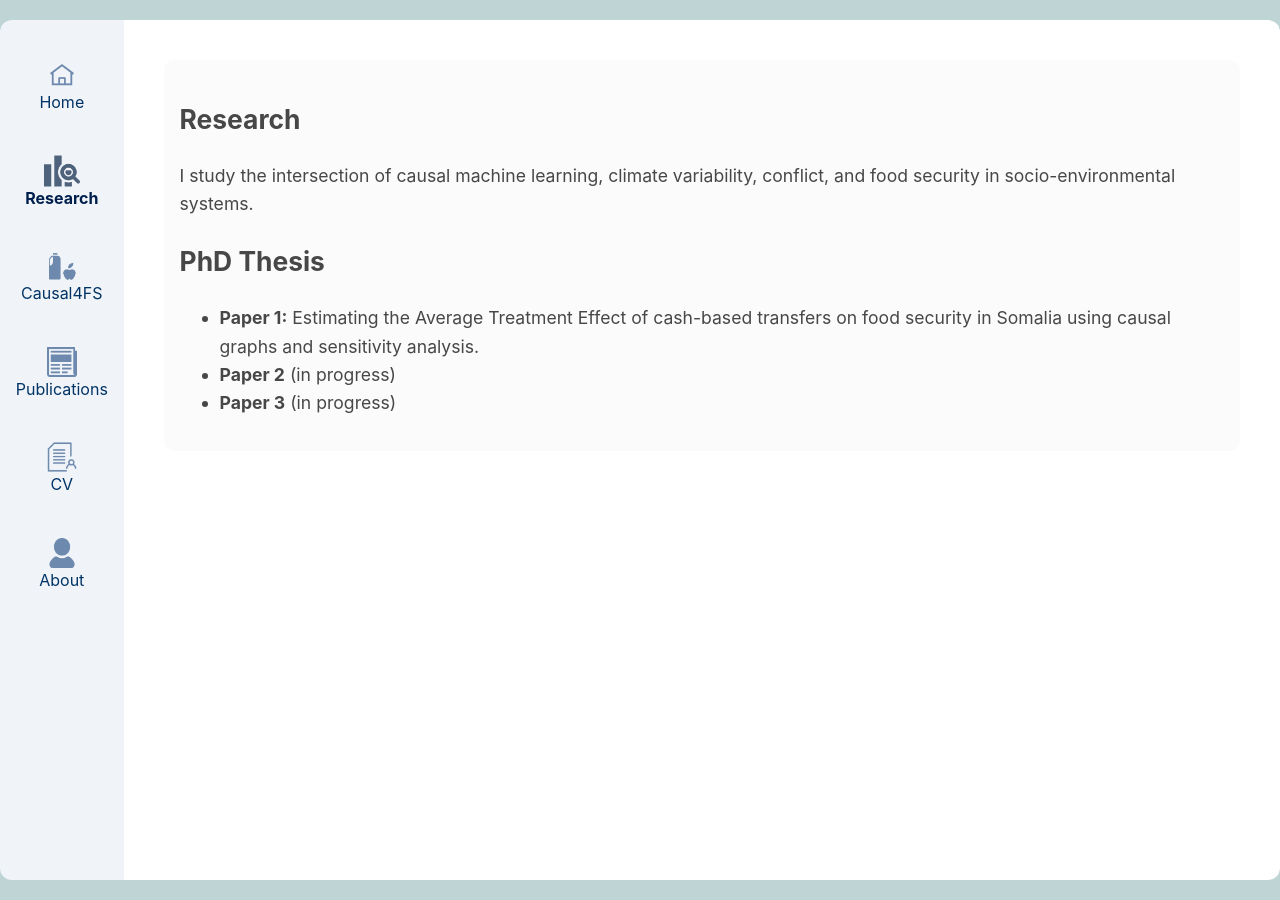
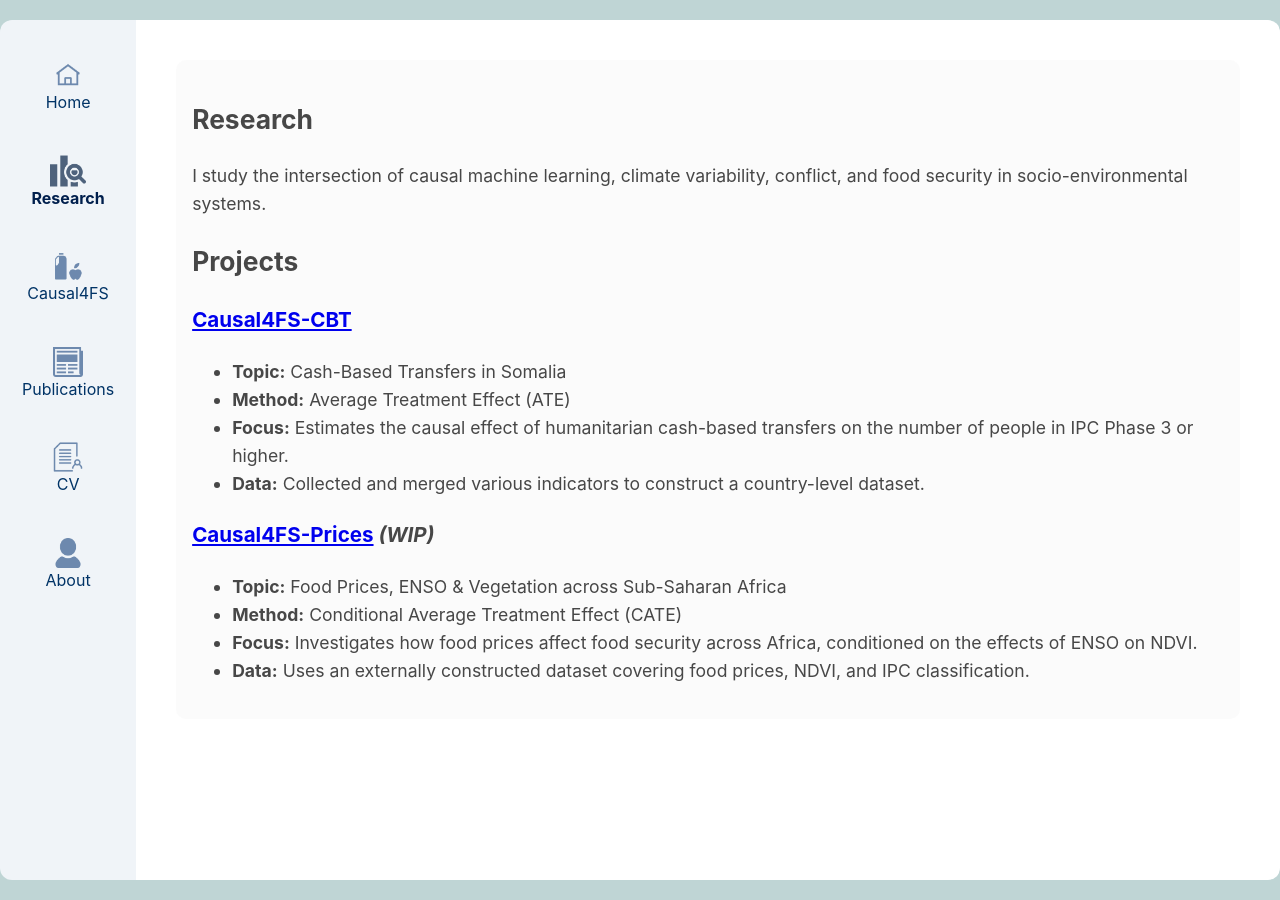
Before and after one commit to jordicbau/jordicbau.github.io, a Jekyll site: the page built from research.md, in a window 1280 px wide. Built offline with Jekyll 4.4.1, drawn with Linux system fonts in a browser that asks for light colours.

Commit message:
Update research.md

```diff
--- a/research.md
+++ b/research.md
@@ -7,10 +7,22 @@
 <h1>Research</h1>
 <p>I study the intersection of causal machine learning, climate variability, conflict, and food security in socio-environmental systems.</p>
 
-<h2>PhD Thesis</h2>
+<h2>Projects</h2>
+
+<h3><a href="https://github.com/jordicbau/Causal4FS-CBT" target="_blank">Causal4FS-CBT</a></h3>
 <ul>
-  <li><strong>Paper 1:</strong> Estimating the Average Treatment Effect of cash-based transfers on food security in Somalia using causal graphs and sensitivity analysis.</li>
-  <li><strong>Paper 2</strong> (in progress)</li>
-  <li><strong>Paper 3</strong> (in progress)</li>
+  <li><strong>Topic:</strong> Cash-Based Transfers in Somalia</li>
+  <li><strong>Method:</strong> Average Treatment Effect (ATE)</li>
+  <li><strong>Focus:</strong> Estimates the causal effect of humanitarian cash-based transfers on the number of people in IPC Phase 3 or higher.</li>
+  <li><strong>Data:</strong> Collected and merged various indicators to construct a country-level dataset.</li>
 </ul>
+
+<h3><a href="https://github.com/jordicbau/Causal4FS-Prices" target="_blank">Causal4FS-Prices</a> <em>(WIP)</em></h3>
+<ul>
+  <li><strong>Topic:</strong> Food Prices, ENSO & Vegetation across Sub-Saharan Africa</li>
+  <li><strong>Method:</strong> Conditional Average Treatment Effect (CATE)</li>
+  <li><strong>Focus:</strong> Investigates how food prices affect food security across Africa, conditioned on the effects of ENSO on NDVI. </li>
+  <li><strong>Data:</strong> Uses an externally constructed dataset covering food prices, NDVI, and IPC classification.</li>
+</ul>
+
 </section>
```
